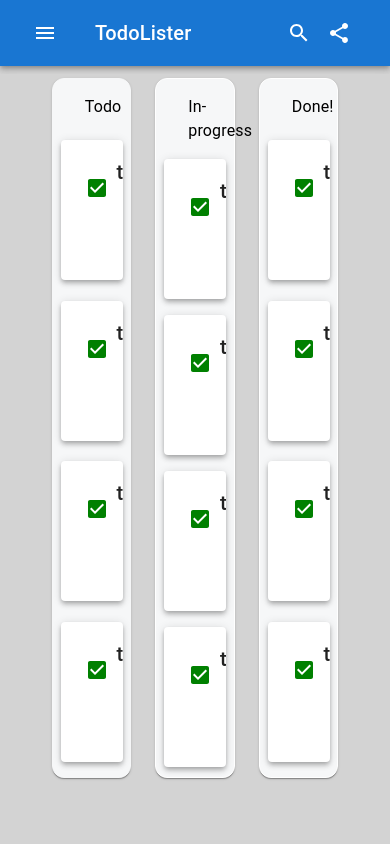
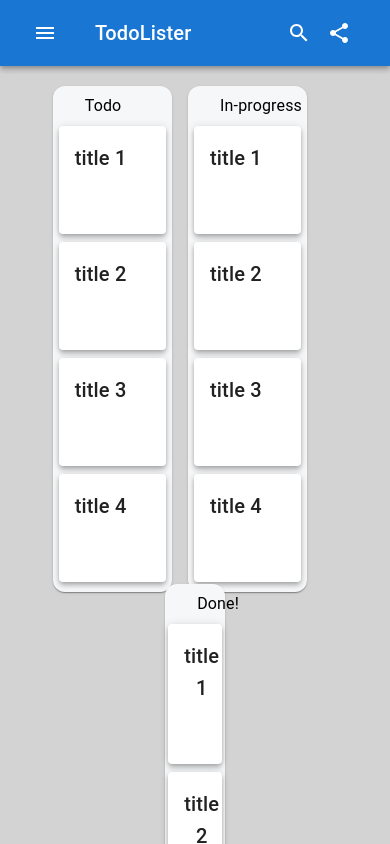
Before and after one commit to whats-a-handle/todo-list-app, a React (Create React App) app in the folder frontend/: page / in a window 390 px wide. Shown: the top 844 px of the page. Built offline with nearby package versions, Linux system fonts and the light colour scheme.

Commit message:
More styling changes. Checkbox is now in card actions and only shows on mouseover when in inprogress or done columns. Resized and offset Done column. Columns buggy on mobile

```diff
--- a/frontend/src/Components/HomePage.jsx
+++ b/frontend/src/Components/HomePage.jsx
@@ -5,15 +5,15 @@ import TodoList from './TodoList';
 export default function HomePage() {
   return (
     <Container
-      style={{ backgroundColor: 'lightgrey', height: '100vh', maxWidth: '100vw' }}
+      style={{ backgroundColor: 'lightgrey', height: '100vh', maxWidth: '100%' }}
     >
-      <Grid container justifyContent="center">
+      <Grid container justifyContent="center" style={{ width: '100%' }}>
         <Grid
           container
           item
           lg={12}
           style={{
-            backgroundColor: 'lightgrey',
+            backgroundColor: 'lightgray',
             justifyContent: 'center',
             maxWidth: '100%',
           }}
--- a/frontend/src/Components/TodoCard.jsx
+++ b/frontend/src/Components/TodoCard.jsx
@@ -14,7 +14,7 @@ const todoCheckbox = (isCompleted) => (isCompleted === true
 
 export default function TodoCard(props) {
   const {
-    title, description, isCompleted, dueDate,
+    title, description, isCompleted, dueDate, column,
   } = props;
   const [isHovered, setIsHovered] = useState(false);
 
@@ -24,16 +24,13 @@ export default function TodoCard(props) {
   return (
     <Card
       sx={{
-        width: '80%', minHeight: '10%', maxWidth: 336, minWidth: '50%', maxHeight: '100%', boxShadow: 4,
+        width: '90%', minHeight: '5%', maxWidth: '336px', minWidth: '50%', maxHeight: '336px', boxShadow: 4,
       }}
       onMouseEnter={showHideCardActions}
       onMouseLeave={showHideCardActions}
     >
       <CardContent>
         <Box sx={{ display: 'flex' }}>
-          <IconButton sx={{ display: 'flex', flexGrow: 0 }}>
-            {todoCheckbox(isCompleted)}
-          </IconButton>
           <Typography
             variant="h6"
             component="div"
@@ -54,6 +51,9 @@ export default function TodoCard(props) {
         </Box>
       </CardContent>
       <CardActions>
+        <IconButton sx={{ display: column !== 'todo' && isHovered ? 'inline' : 'none', flexGrow: 0 }}>
+          {todoCheckbox(isCompleted)}
+        </IconButton>
         <IconButton style={{ color: 'red', display: isHovered ? 'inline' : 'none' }}>
           <DeleteIcon />
         </IconButton>
@@ -71,5 +71,6 @@ TodoCard.propTypes = {
   title: PropTypes.string.isRequired,
   description: PropTypes.string,
   isCompleted: PropTypes.bool.isRequired,
+  column: PropTypes.string.isRequired,
   dueDate: PropTypes.string,
 };
--- a/frontend/src/Components/TodoList.jsx
+++ b/frontend/src/Components/TodoList.jsx
@@ -3,18 +3,31 @@ import { Box, Grid, Typography } from '@mui/material';
 import TodoCard from './TodoCard';
 
 export default function TodoList() {
-  const items = [<TodoCard title="title 1" isCompleted />,
-    <TodoCard title="title 2" isCompleted />, <TodoCard title="title 3" isCompleted />, <TodoCard title="title 4" isCompleted />];
+  const todoColumn = [<TodoCard title="title 1" isCompleted={false} column="todo" />,
+    <TodoCard title="title 2" isCompleted={false} column="todo" />, <TodoCard title="title 3" isCompleted={false} column="todo" />, <TodoCard title="title 4" isCompleted={false} column="todo" />];
+  const inProgressColumn = [<TodoCard title="title 1" isCompleted={false} column="in_progress" />,
+    <TodoCard title="title 2" isCompleted={false} column="in_progress" />, <TodoCard title="title 3" isCompleted={false} column="in_progress" />, <TodoCard title="title 4" isCompleted={false} column="in_progress" />];
+  const doneColumn = [<TodoCard title="title 1" isCompleted column="done" />,
+    <TodoCard title="title 2" isCompleted column="done" />, <TodoCard title="title 3" isCompleted column="done" />, <TodoCard title="title 4" isCompleted column="done" />];
+
   return (
-    <Box sx={{ maxHeight: '100%' }}>
-      <Grid container item xs={12} style={{ padding: '20px' }} align="center" justifyContent="center">
+    <Box
+      sx={{
+        maxHeight: '100%',
+        maxWidth: '100%',
+        width: '100%',
+        paddingTop: '20px',
+        paddingBottom: '20px',
+      }}
+    >
+      <Grid container item xs={12} align="center" justifyContent="center">
         <Grid
           container
           item
-          xs={3}
-          rowSpacing={2}
+          xs={4}
+          rowSpacing={1}
           sx={{
-            borderRadius: 3, border: '1px solid rgb(246, 247, 248)', backgroundColor: 'rgb(246, 247, 248)', paddingBottom: '10px', marginRight: 3, boxShadow: 1,
+            borderRadius: 3, backgroundColor: 'rgb(246, 247, 248)', paddingBottom: '10px', marginLeft: 1, marginRight: 1, boxShadow: 1,
           }}
         >
           <Grid container item xs={12} align="left" sx={{ paddingLeft: 4 }}>
@@ -22,7 +35,7 @@ export default function TodoList() {
               Todo
             </Typography>
           </Grid>
-          {items.map((item) => (
+          {todoColumn.map((item) => (
             <Grid item xs={12} sm={12} md={12} lg={12} xl={12}>
               {item}
             </Grid>
@@ -31,10 +44,10 @@ export default function TodoList() {
         <Grid
           container
           item
-          xs={3}
-          rowSpacing={2}
+          xs={4}
+          rowSpacing={1}
           sx={{
-            borderRadius: 3, border: '1px solid white', backgroundColor: 'rgb(246, 247, 248)', paddingBottom: '10px', marginRight: 3, boxShadow: 1,
+            borderRadius: 3, backgroundColor: 'rgb(246, 247, 248)', paddingBottom: '10px', marginLeft: 1, marginRight: 1, boxShadow: 1,
           }}
         >
           <Grid container item xs={12} align="left" sx={{ paddingLeft: 4 }}>
@@ -42,19 +55,20 @@ export default function TodoList() {
               In-progress
             </Typography>
           </Grid>
-          {items.map((item) => (
+          {inProgressColumn.map((item) => (
             <Grid item xs={12} sm={12} md={12} lg={12} xl={12}>
               {item}
             </Grid>
           ))}
         </Grid>
+        <Grid container item xs={1} />
         <Grid
           container
           item
-          xs={3}
-          rowSpacing={2}
+          xs={2}
+          rowSpacing={1}
           sx={{
-            borderRadius: 3, border: '1px solid white', backgroundColor: 'rgb(246, 247, 248)', paddingBottom: '10px', boxShadow: 1,
+            borderRadius: 3, backgroundColor: 'rgb(246, 247, 248)', paddingBottom: '10px', boxShadow: 1, marginLeft: 1, marginRight: 1,
           }}
         >
           <Grid container item xs={12} align="left" sx={{ paddingLeft: 4 }}>
@@ -62,7 +76,7 @@ export default function TodoList() {
               Done!
             </Typography>
           </Grid>
-          {items.map((item) => (
+          {doneColumn.map((item) => (
             <Grid item xs={12} sm={12} md={12} lg={12} xl={12}>
               {item}
             </Grid>
```
